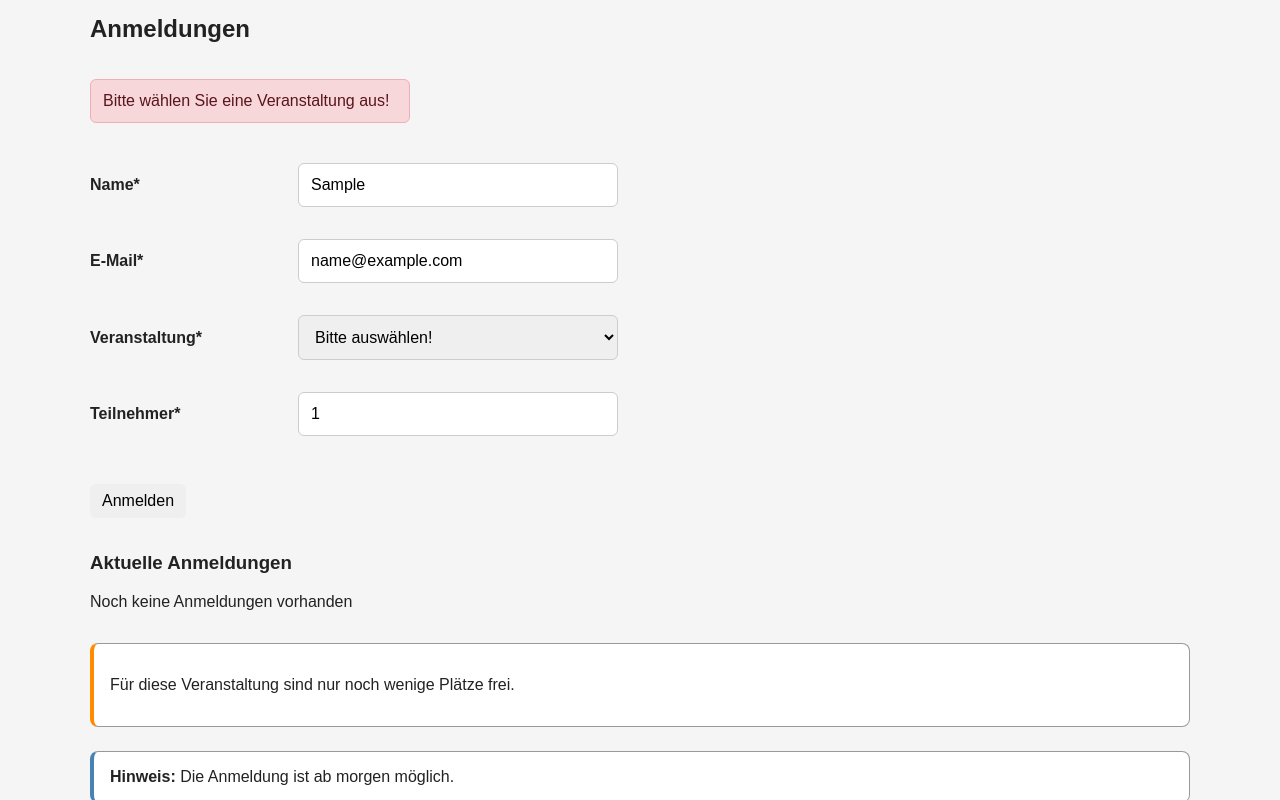
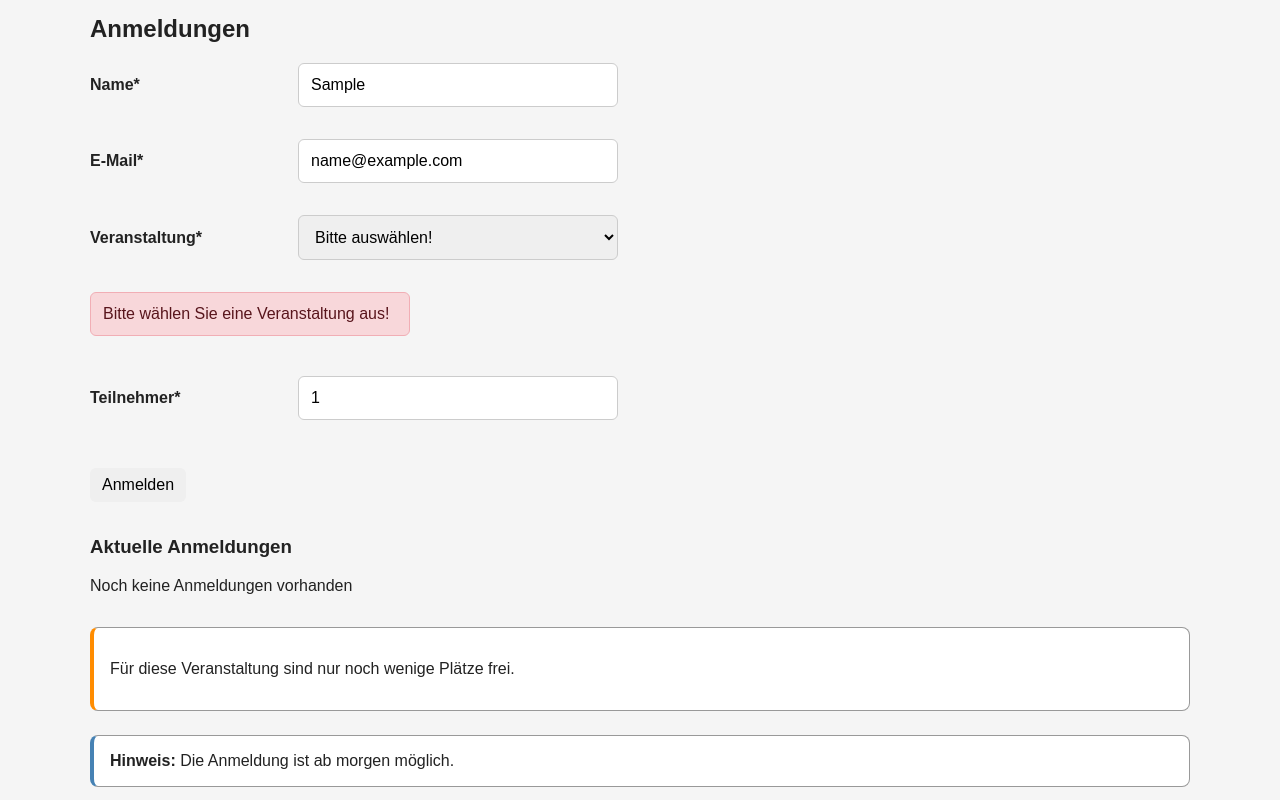
Before and after one commit to jaderbass/eventplanner, a React (Vite) app: page / in a window 1280 px wide. Both pictures are taken after typing "Sample", "name@example.com" into the empty fields and a click on the button "Anmelden". Shown: the part 942-1742 px from the top of the page. Built offline with nearby package versions, Linux system fonts and the light colour scheme.

Commit message:
Refactor error-messages on form-field

```diff
--- a/src/components/RegistrationForm.jsx
+++ b/src/components/RegistrationForm.jsx
@@ -7,9 +7,7 @@ function RegistrationForm({
 }) {
   return (
     <form onSubmit={onSubmit} noValidate>
-      {error && (
-        <p className="alert form-error">{error}</p>
-      )}
+
       <div>
         <label htmlFor="name">Name*</label>
         <input
@@ -19,6 +17,9 @@ function RegistrationForm({
           value={formData.name}
           onChange={onChange}
         />
+        {error?.field === "name" && (
+          <p className="alert form-error">{error.message}</p>
+        )}
       </div>
 
       <div>
@@ -30,6 +31,9 @@ function RegistrationForm({
           value={formData.email}
           onChange={onChange}
         />
+        {error?.field === "email" && (
+          <p className="alert form-error">{error.message}</p>
+        )}
       </div>
 
       <div>
@@ -59,6 +63,9 @@ function RegistrationForm({
             </option>
           ))}
         </select>
+        {error?.field === "eventId" && (
+          <p className="alert form-error">{error.message}</p>
+        )}
       </div>
 
       <div>
@@ -71,6 +78,9 @@ function RegistrationForm({
           value={formData.participants}
           onChange={onChange}
         />
+        {error?.field === "participants" && (
+          <p className="alert form-error">{error.message}</p>
+        )}
       </div>
 
       <button type="submit">Anmelden</button>
--- a/src/components/RegistrationManager.jsx
+++ b/src/components/RegistrationManager.jsx
@@ -16,7 +16,7 @@ function RegistrationManager({
       eventId: ""
     });
 
-  const [error, setError] = useState("");
+  const [error, setError] = useState(null);
 
   const [successBooking, setSuccessBooking] = useState(null);
 
@@ -71,20 +71,37 @@ function RegistrationManager({
   function handleSubmit(event) {
     event.preventDefault();
 
-    setError("");
+    setError(null);
 
     if (formData.name.trim() === "") {
-      setError("Bitte geben Sie Ihren Namen ein!");
+      setError({
+        field: "name",
+        message: "Bitte geben Sie Ihren Namen ein!"
+      });
       return;
     }
 
     if (formData.email.trim() === "") {
-      setError("Bitte geben Sie eine E-Mail-Adresse an!");
+      setError({
+        field: "email",
+        message: "Bitte geben Sie eine E-Mail-Adresse an!"
+      });
       return;
     }
 
     if (formData.eventId === "") {
-      setError("Bitte wählen Sie eine Veranstaltung aus!");
+      setError({
+        field: "eventId",
+        message: "Bitte wählen Sie eine Veranstaltung aus!"
+      });
+      return;
+    }
+
+    if (formData.participants < 1) {
+      setError({
+        field: "participants",
+        message: "Bitte wählen Sie mindestens 1 Teilnehmer aus!"
+      });
       return;
     }
 
```
